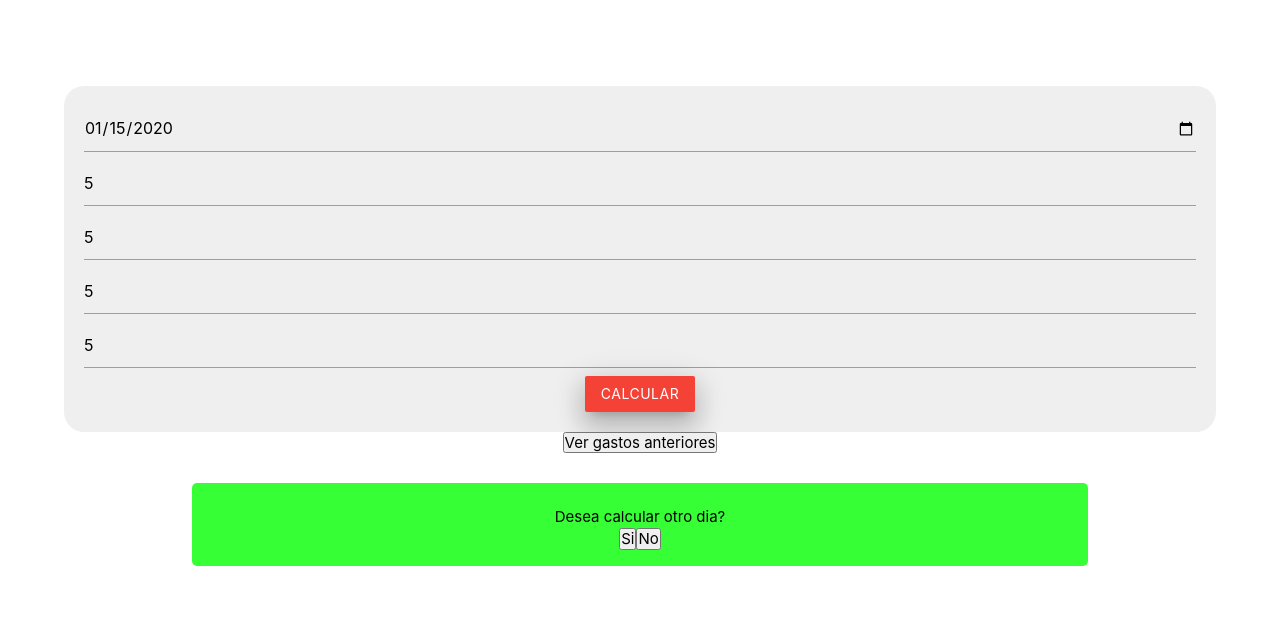
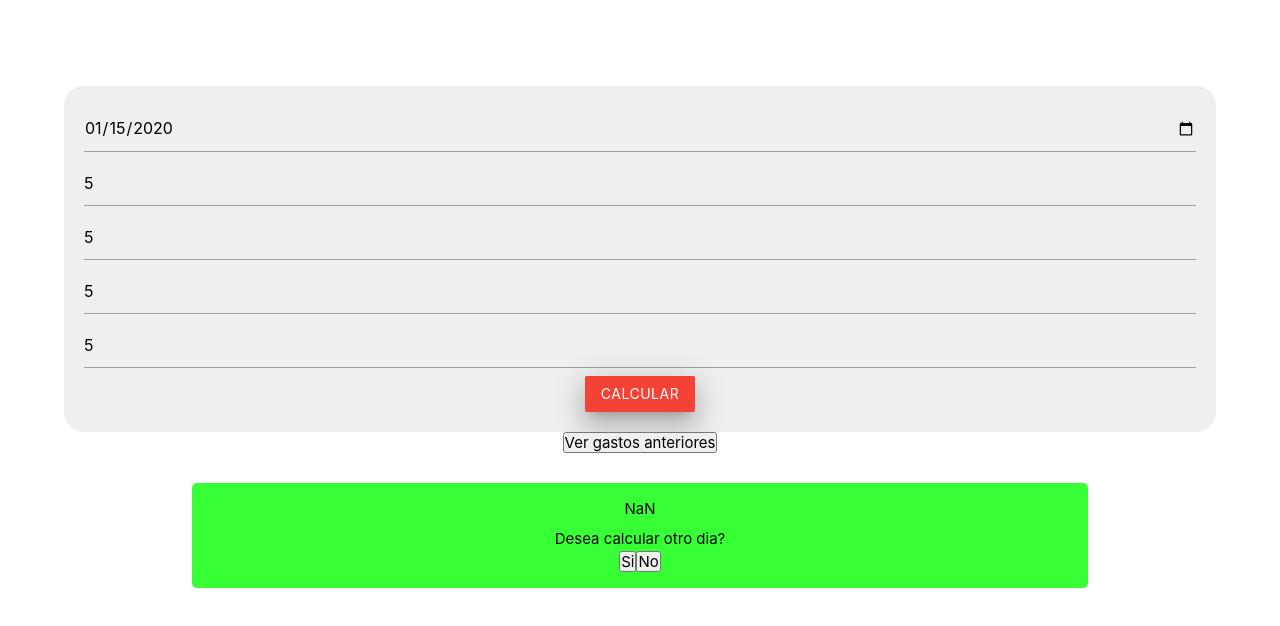
Before and after one commit to LeonelCarrizo/3raentrega-js, a plain HTML site: page index.html in a window 1280 px wide. Both pictures are taken after typing "2020-01-15", "5", "5", "5", "5" into the empty fields and a click on the input "Calcular". Shown: the part 84-710 px from the top of the page. Drawn offline with nearby package versions, Linux system fonts and the light colour scheme.

Commit message:
actualizado

```diff
--- a/index.html
+++ b/index.html
@@ -43,13 +43,13 @@
       </div>
 
       <section class="simulador__result disable" id="resultadoContainer">
-        <div class="resultado" ></div>
+        <div id="resultado"></div>
         <div id="simulador__result-actions">
           <p>Desea calcular otro dia?</p>
             <button id="btnSi">Si</button><button id="btnNo">No</button>
         </div>
 
-    </section>
+      </section>
 
 
 
--- a/index.js
+++ b/index.js
@@ -23,7 +23,7 @@ function calcularDia () {
   const transporte = transporteInput.value
   const alimento = alimentoInput.value
 
-  const gastosDia = (Math.round(gustos * transporte + alimento)).toFixed(2).replace('.' , ',');
+  const gastosDia = (Math.round(gustos - transporte - alimento)).toFixed(2).replace('.' , ',');
 
   resultadoContainer.classList.remove('disable');
   resultado.innerText = gastosDia
```
